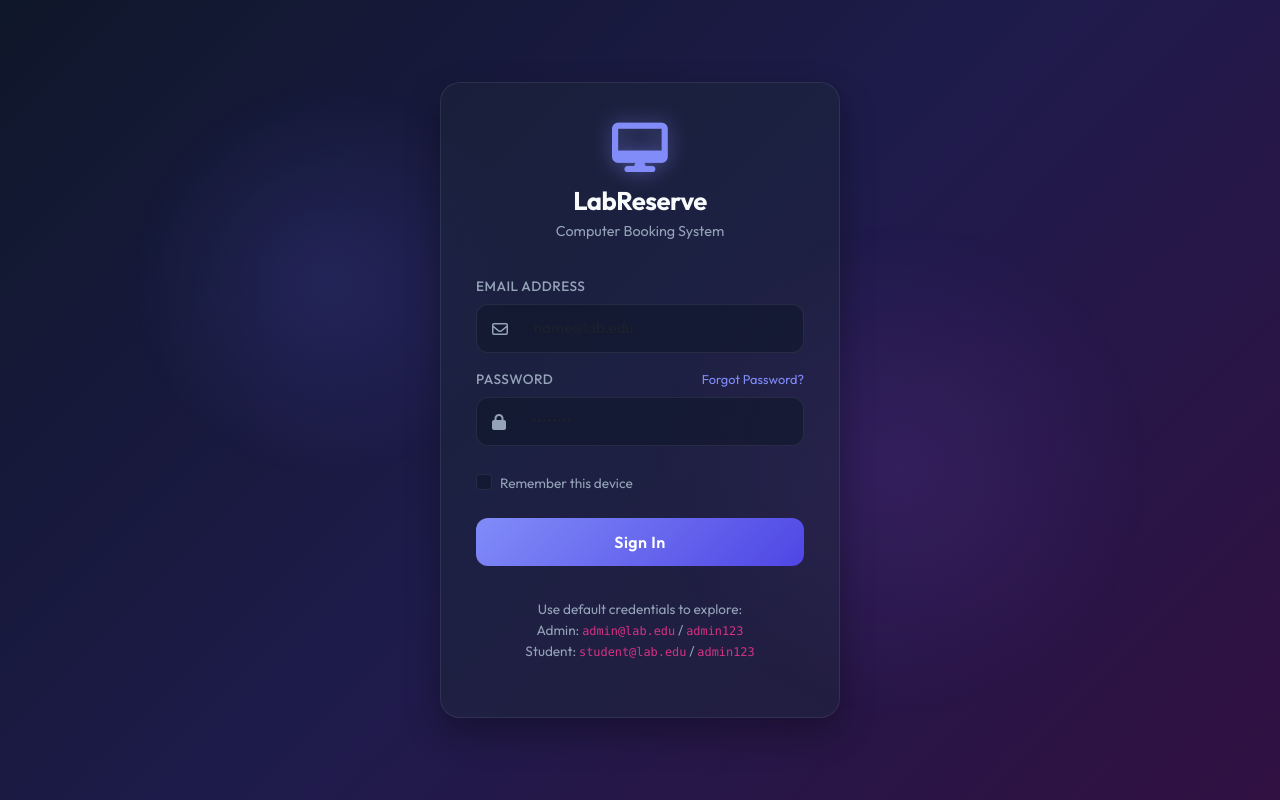
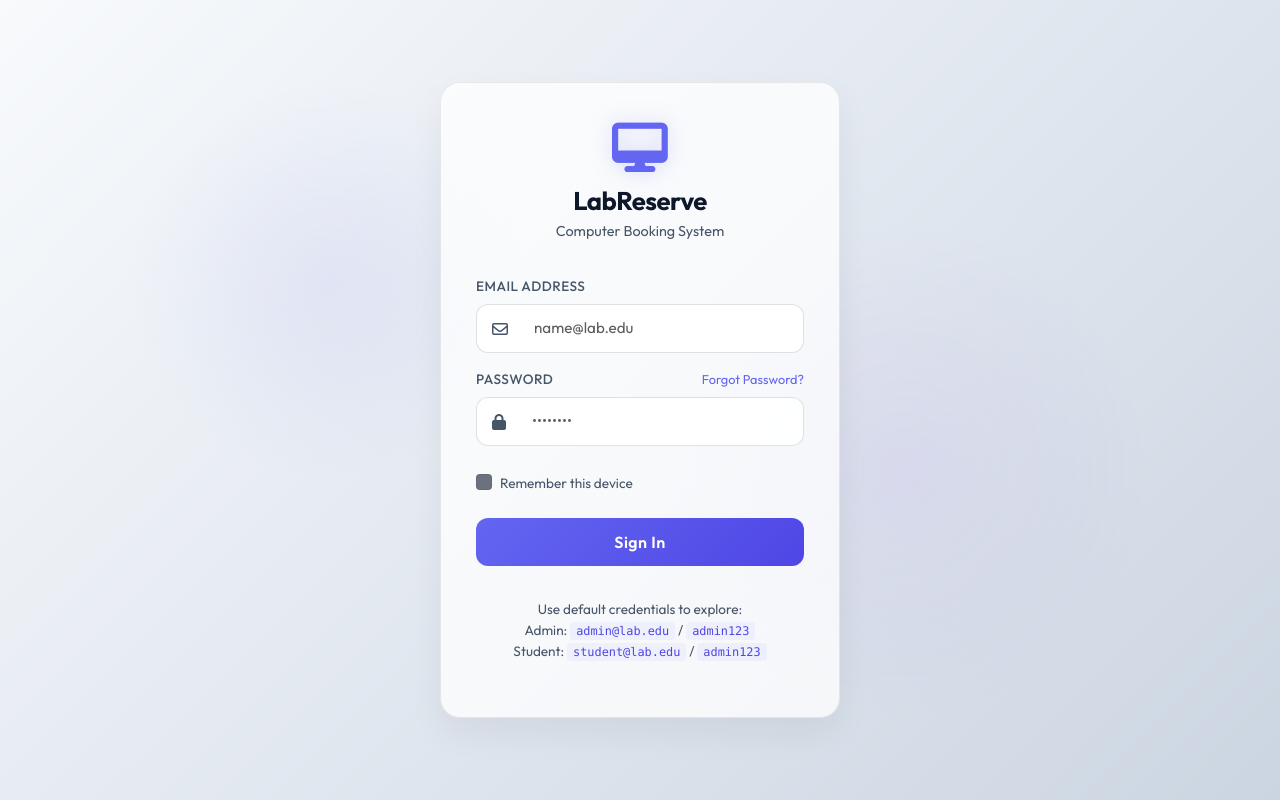
Before and after one commit to Phoomss/CRS, a PHP site: page /login in a window 1280 px wide. Run offline with PHP 8.4, Linux system fonts and the light colour scheme.

Commit message:
Update seed.sql with new bcrypt hash for default users and enhance auth.php styles for improved UI

```diff
--- a/views/layouts/auth.php
+++ b/views/layouts/auth.php
@@ -13,13 +13,13 @@
 
     <style>
         :root {
-            --bg-gradient: linear-gradient(135deg, #0f172a 0%, #1e1b4b 50%, #311042 100%);
-            --glass-bg: rgba(30, 41, 59, 0.45);
-            --glass-border: rgba(255, 255, 255, 0.08);
-            --text-primary: #f8fafc;
-            --text-secondary: #94a3b8;
-            --accent-color: #818cf8;
-            --accent-hover: #6366f1;
+            --bg-gradient: linear-gradient(135deg, #f8fafc 0%, #e2e8f0 50%, #cbd5e1 100%);
+            --glass-bg: rgba(255, 255, 255, 0.75);
+            --glass-border: rgba(0, 0, 0, 0.08);
+            --text-primary: #0f172a;
+            --text-secondary: #475569;
+            --accent-color: #6366f1;
+            --accent-hover: #4f46e5;
         }
 
         body {
@@ -42,7 +42,7 @@
             position: absolute;
             width: 400px;
             height: 400px;
-            background: radial-gradient(circle, rgba(99, 102, 241, 0.15) 0%, rgba(0,0,0,0) 70%);
+            background: radial-gradient(circle, rgba(99, 102, 241, 0.08) 0%, rgba(0,0,0,0) 70%);
             top: 10%;
             left: 10%;
             z-index: -1;
@@ -52,7 +52,7 @@
             position: absolute;
             width: 500px;
             height: 500px;
-            background: radial-gradient(circle, rgba(168, 85, 247, 0.12) 0%, rgba(0,0,0,0) 70%);
+            background: radial-gradient(circle, rgba(168, 85, 247, 0.06) 0%, rgba(0,0,0,0) 70%);
             bottom: 10%;
             right: 10%;
             z-index: -1;
@@ -72,7 +72,7 @@
             border: 1px solid var(--glass-border);
             border-radius: 20px;
             padding: 40px 35px;
-            box-shadow: 0 15px 35px rgba(0, 0, 0, 0.3);
+            box-shadow: 0 15px 35px rgba(0, 0, 0, 0.06);
         }
 
         .auth-logo {
@@ -84,7 +84,7 @@
             font-size: 3rem;
             color: var(--accent-color);
             margin-bottom: 15px;
-            filter: drop-shadow(0 0 10px rgba(129, 140, 248, 0.5));
+            filter: drop-shadow(0 0 10px rgba(99, 102, 241, 0.25));
             animation: pulse 2s infinite ease-in-out;
         }
 
@@ -93,6 +93,7 @@
             letter-spacing: -0.5px;
             font-size: 1.6rem;
             margin: 0;
+            color: #0f172a;
         }
 
         .auth-logo p {
@@ -111,15 +112,15 @@
         }
 
         .input-group {
-            background: rgba(15, 23, 42, 0.6);
-            border: 1px solid var(--glass-border);
+            background: rgba(255, 255, 255, 0.9);
+            border: 1px solid rgba(0, 0, 0, 0.12);
             border-radius: 12px;
             transition: all 0.3s ease;
         }
 
         .input-group:focus-within {
             border-color: var(--accent-color);
-            box-shadow: 0 0 0 3px rgba(129, 140, 248, 0.25);
+            box-shadow: 0 0 0 3px rgba(99, 102, 241, 0.15);
         }
 
         .input-group-text {
@@ -146,6 +147,7 @@
 
         .btn-primary {
             background: linear-gradient(135deg, var(--accent-color) 0%, #4f46e5 100%);
+            color: #fff;
             border: none;
             border-radius: 12px;
             padding: 12px;
@@ -156,8 +158,9 @@
 
         .btn-primary:hover {
             transform: translateY(-2px);
-            box-shadow: 0 8px 20px rgba(99, 102, 241, 0.4);
+            box-shadow: 0 8px 20px rgba(99, 102, 241, 0.3);
             background: linear-gradient(135deg, var(--accent-hover) 0%, #4338ca 100%);
+            color: #fff;
         }
 
         .auth-footer {
@@ -165,6 +168,13 @@
             margin-top: 25px;
             font-size: 0.85rem;
             color: var(--text-secondary);
+        }
+
+        .auth-footer code {
+            color: #4f46e5;
+            background: rgba(99, 102, 241, 0.06);
+            padding: 2px 6px;
+            border-radius: 4px;
         }
 
         .auth-footer a {
@@ -177,6 +187,10 @@
         .auth-footer a:hover {
             color: var(--text-primary);
             text-decoration: underline;
+        }
+
+        .btn-close-white {
+            filter: none !important;
         }
 
         /* Animations */
```
Also changed, not shown: database/seed.sql (+6 -6 lines).
